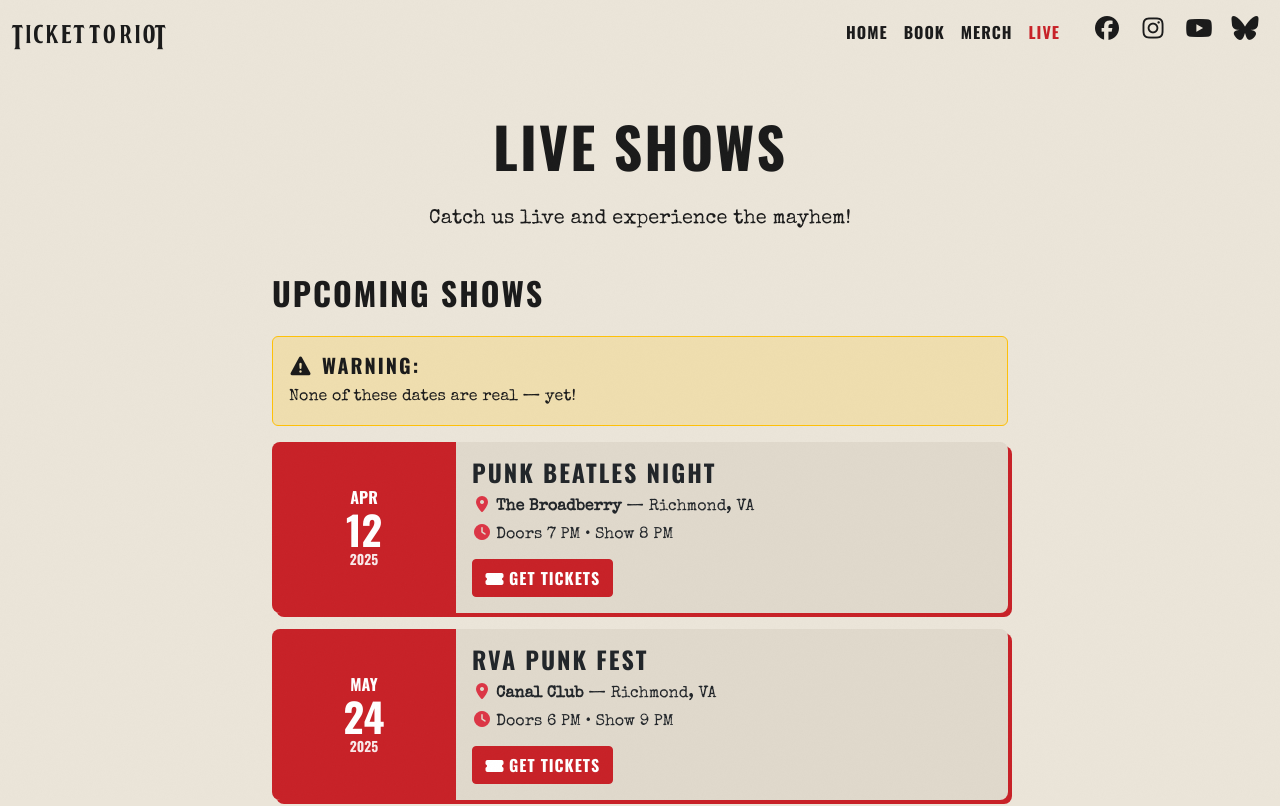
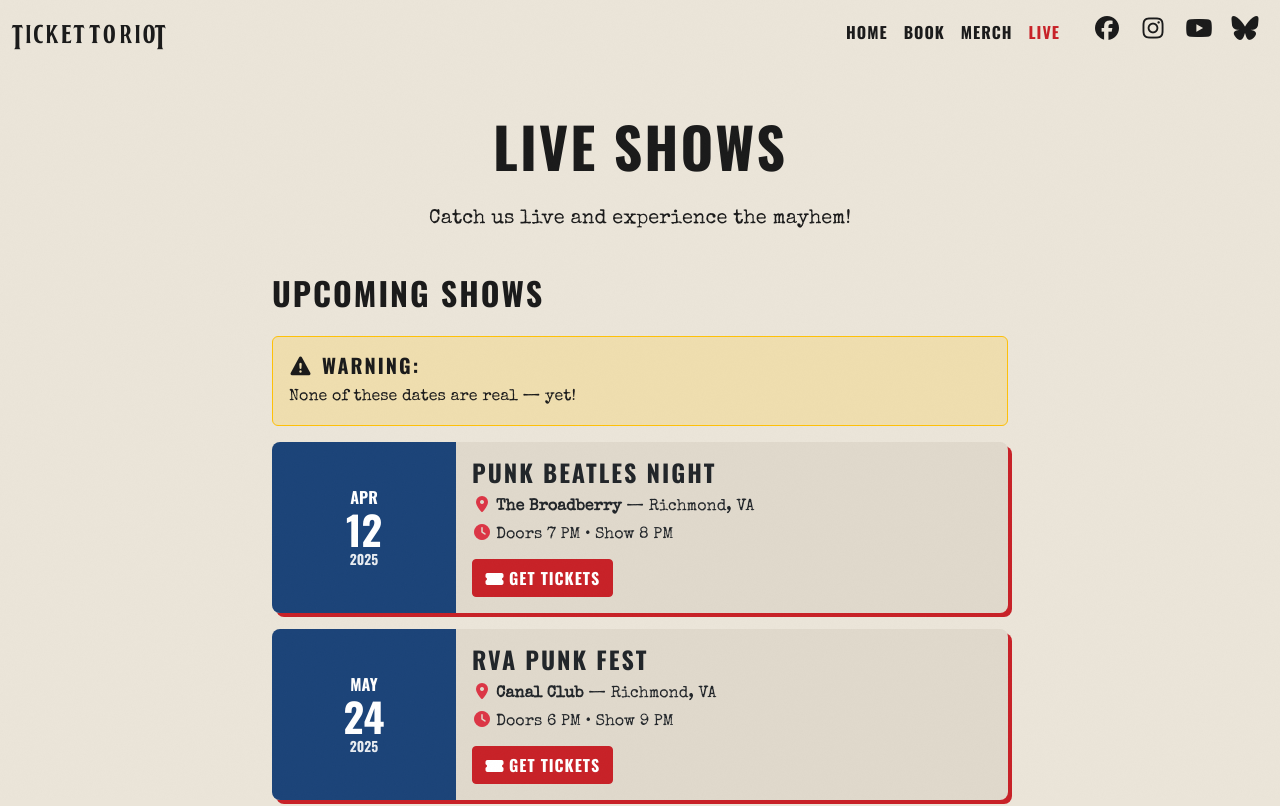
Before and after one commit to coffeemetalcode/ticket-to-riot, an Angular app: page /live in a window 1280 px wide. Shown: the top 806 px of the page. Built offline with nearby package versions, Linux system fonts and the light colour scheme.

Commit message:
show date box color on date card

```diff
--- a/src/styles.css
+++ b/src/styles.css
@@ -197,7 +197,7 @@ footer {
 
 /* ===== Show date box ===== */
 .show-date-box {
-  background-color: var(--color-british-red);
+  background-color: var(--color-british-blue);
   color: var(--color-british-white);
   text-align: center;
   padding: 1rem;
```
